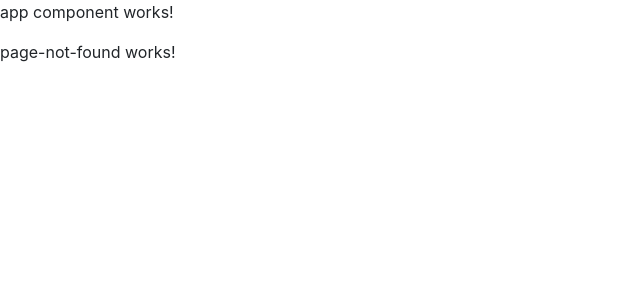
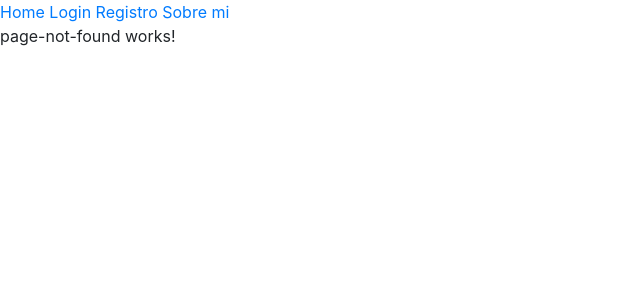
Before and after one commit to nicolasaramayo/tpsaladejuegos, an Angular app: page / in a window 1280 px wide. Shown: the top 300 px of the page, without its empty margins (0-640 px from the left). Built offline with nearby package versions, Linux system fonts and the light colour scheme.

Commit message:
Agrego el routerLink

```diff
--- a/src/app/app.component.html
+++ b/src/app/app.component.html
@@ -1,3 +1,10 @@
-<p>app component works!</p>
-
+<!--<p>app component works!</p>-->
+<a routerLink="/home">Home
+</a>
+<a routerLink="/login">Login
+</a>
+<a routerLink="/register">Registro
+</a>
+<a routerLink="/aboutme">Sobre mi
+</a>
 <router-outlet></router-outlet>
```
